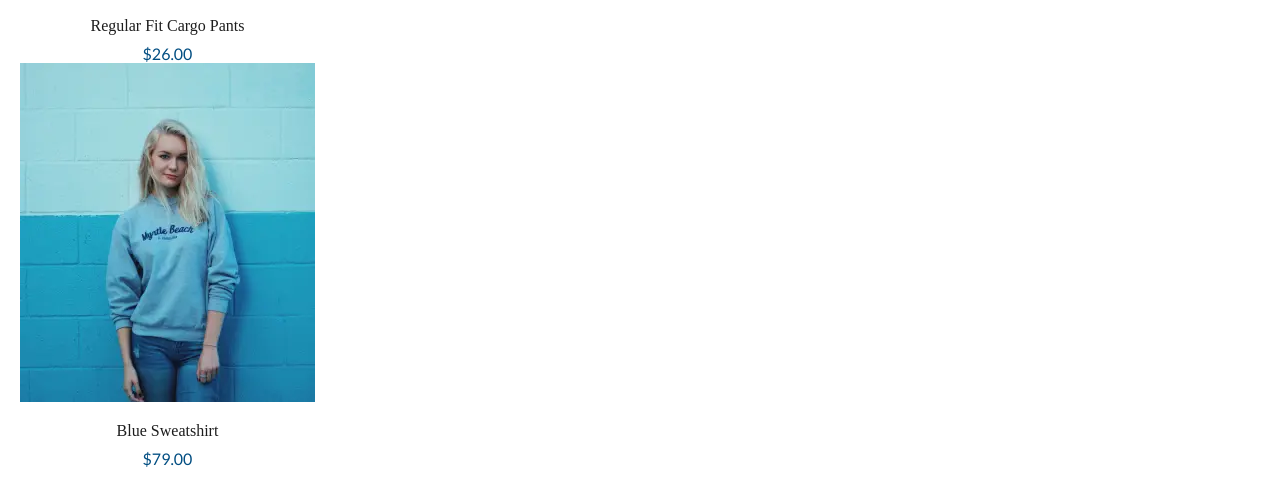
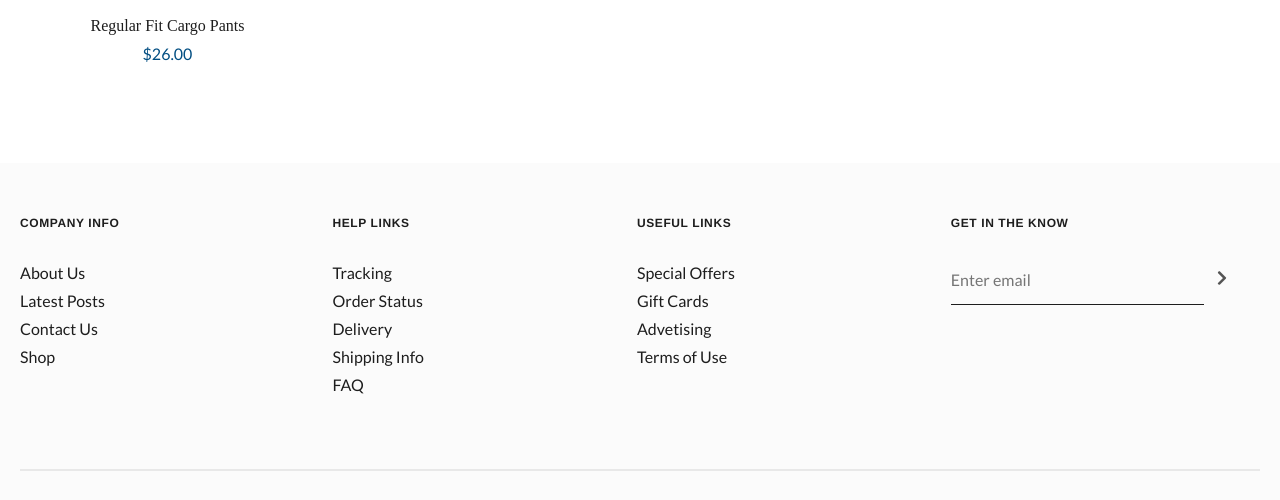
Before and after one commit to martinyis/Ecom-WEbsite, a plain HTML site: page shop.html in a window 1280 px wide. Shown: the part 1856-2356 px from the top of the page. Drawn offline with nearby package versions, Linux system fonts and the light colour scheme; a web font is replaced by a local one.

Commit message:
Update shop.html

```diff
--- a/shop.html
+++ b/shop.html
@@ -253,20 +253,6 @@
                   Regular Fit Cargo Pants
                 </div>
                 <div class="product-price products__product-name">$26.00</div>
-                <div class="product products__product">
-                <div class="product-image products__image">
-                  <picture
-                    ><source
-                      srcset="img/products/blue-sweatshirt.webp"
-                      type="image/webp" />
-                    <img src="img/products/blue-sweatshirt.jpg" alt="product"
-                  /></picture>
-                </div>
-                <div class="product-name products__product-name">
-                  Blue Sweatshirt
-                </div>
-                <div class="product-price products__product-name">$79.00</div>
-              </div>
               </div>
             </div>
           </div>
```
